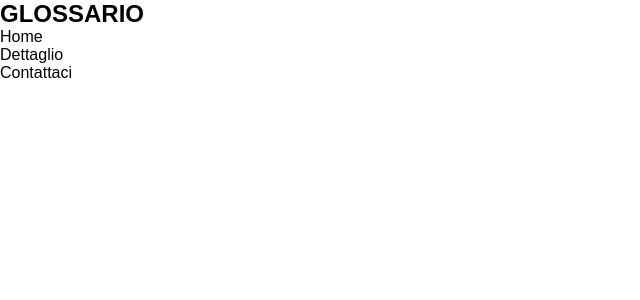
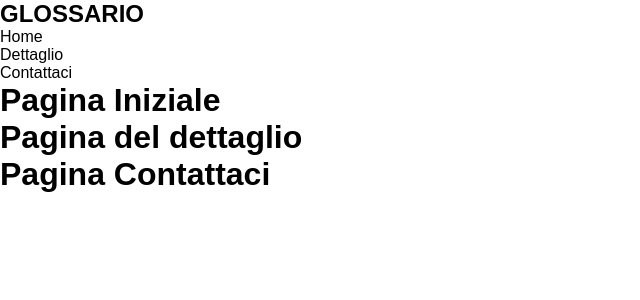
Before and after one commit to DanieleErcoli243/vite-glossario, a Vue app: page / in a window 1280 px wide. Shown: the top 300 px of the page, without its empty margins (0-640 px from the left). Built offline with nearby package versions, Linux system fonts and the light colour scheme.

Commit message:
created components for the pages

```diff
--- a/src/App.vue
+++ b/src/App.vue
@@ -1,15 +1,22 @@
 <script>
 import AppHeader from './components/AppHeader.vue';
+import HomePage from './components/pages/HomePage.vue';
+import DetailPage from './components/pages/DetailPage.vue';
+import ContactUsPage from './components/pages/ContactUsPage.vue';
 export default {
   name: 'Glossario',
   components: {
-    AppHeader
+    AppHeader, HomePage, DetailPage, ContactUsPage
   }
 };
 </script>
 
 <template>
   <AppHeader />
+  <HomePage />
+  <DetailPage />
+  <ContactUsPage />
+
 </template>
 
 <style lang="scss">
--- /dev/null
+++ b/src/components/pages/ContactUsPage.vue
@@ -0,0 +1,9 @@
+<script>
+export default {
+    name: 'ContactUsPage'
+};
+</script>
+
+<template>
+    <h1>Pagina Contattaci</h1>
+</template>
--- /dev/null
+++ b/src/components/pages/DetailPage.vue
@@ -0,0 +1,9 @@
+<script>
+export default {
+    name: 'DetailPage'
+};
+</script>
+
+<template>
+    <h1>Pagina del dettaglio</h1>
+</template>
--- /dev/null
+++ b/src/components/pages/HomePage.vue
@@ -0,0 +1,9 @@
+<script>
+export default {
+    name: 'HomePage'
+};
+</script>
+
+<template>
+    <h1>Pagina Iniziale</h1>
+</template>
```
